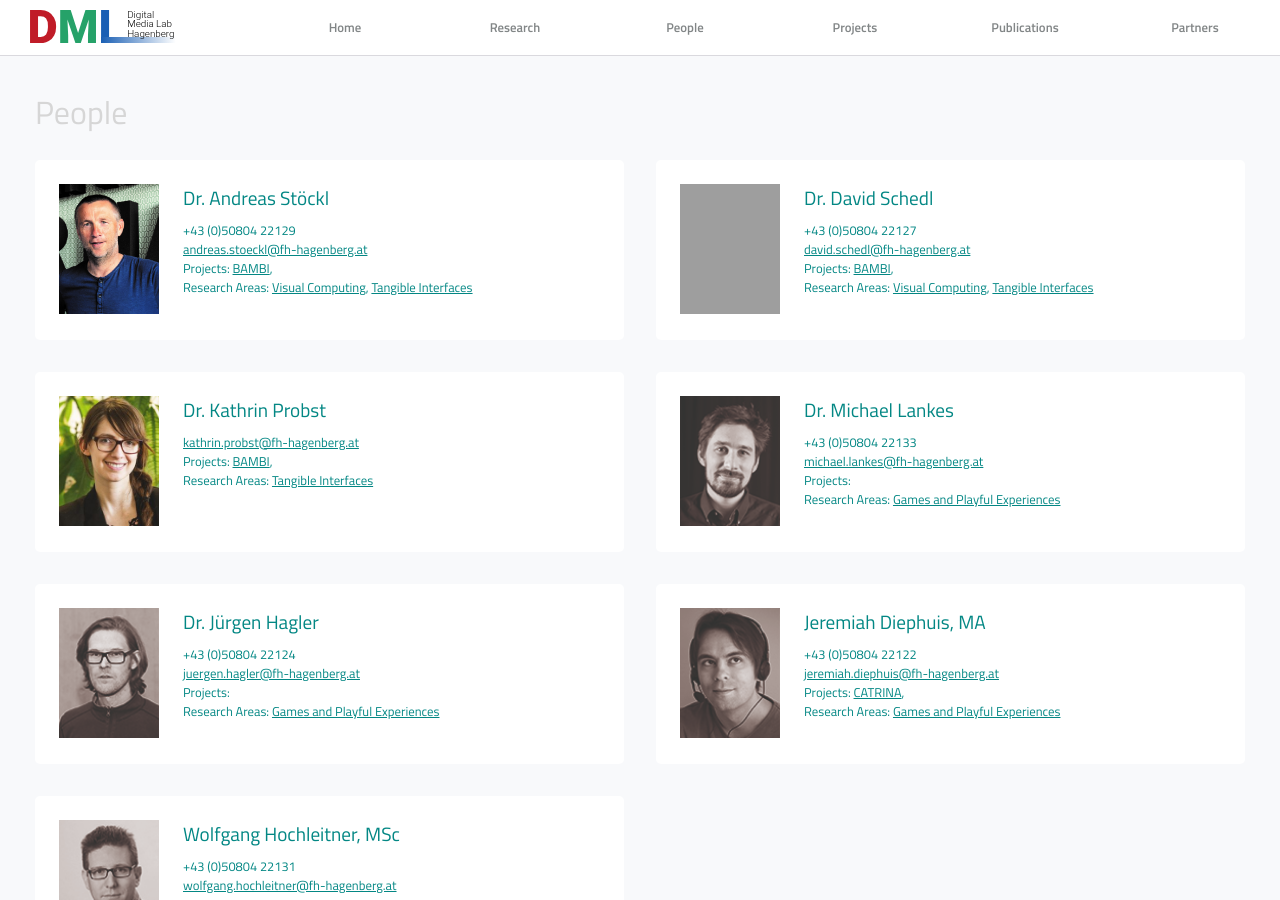
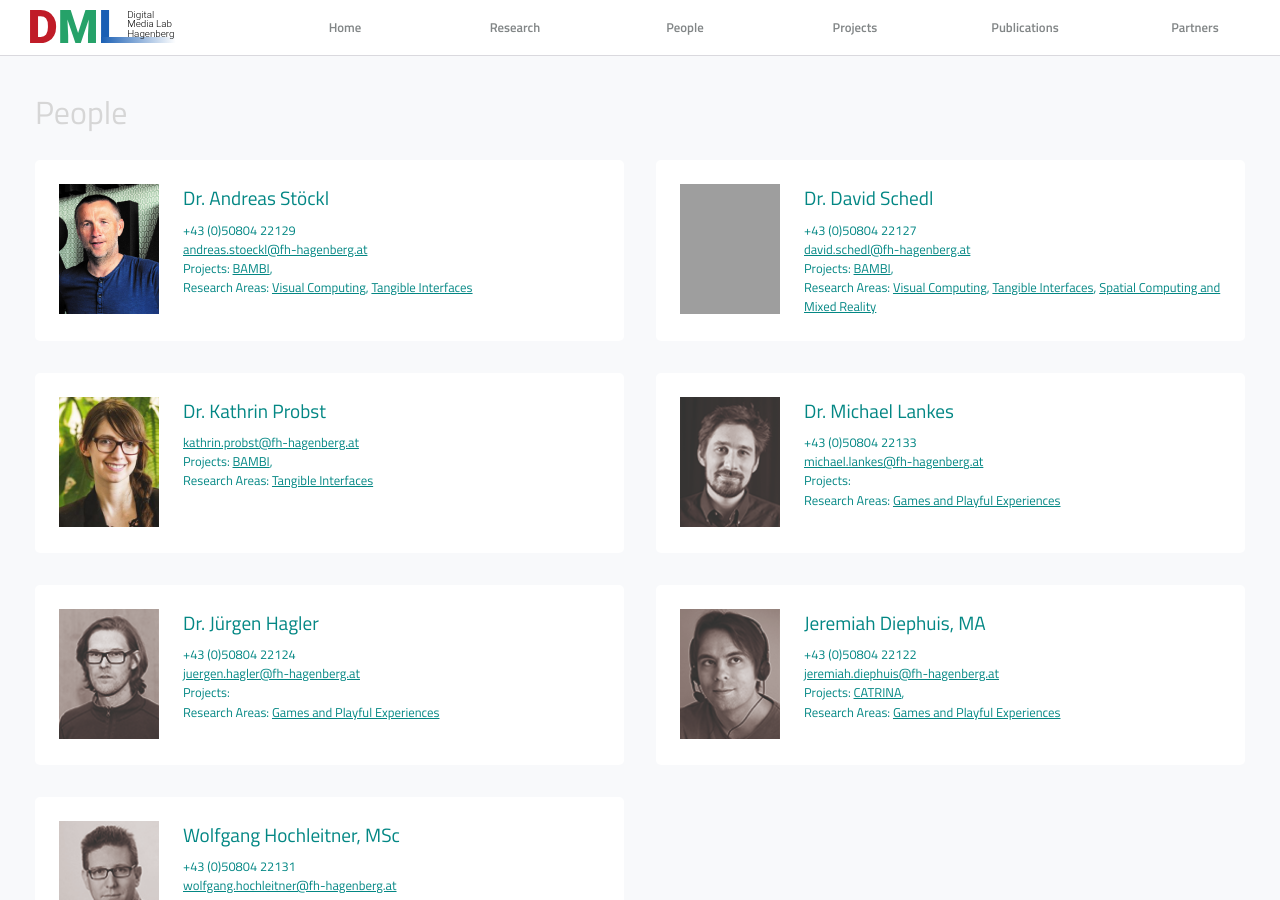
Before and after one commit to DigitalMediaLab-AT/digitalmedialab.at, a Jekyll site: the page built from _pages/people.html, in a window 1280 px wide and 900 px high. Built offline with Jekyll 4.4.1, drawn with Linux system fonts in a browser that asks for light colours; grey boxes are pictures that could not be loaded.

```diff
--- a/_data/people.yml
+++ b/_data/people.yml
@@ -12,7 +12,8 @@
   phone: +43 (0)50804 22127
   email: david.schedl@fh-hagenberg.at
   projects: [BAMBI, TexEdge]
-  areas: [Visual Computing, Tangible Interfaces]
+  areas:
+    [Visual Computing, Tangible Interfaces, Spatial Computing and Mixed Reality]
 
 - name: Dr. Kathrin Probst
   group: 1
```
